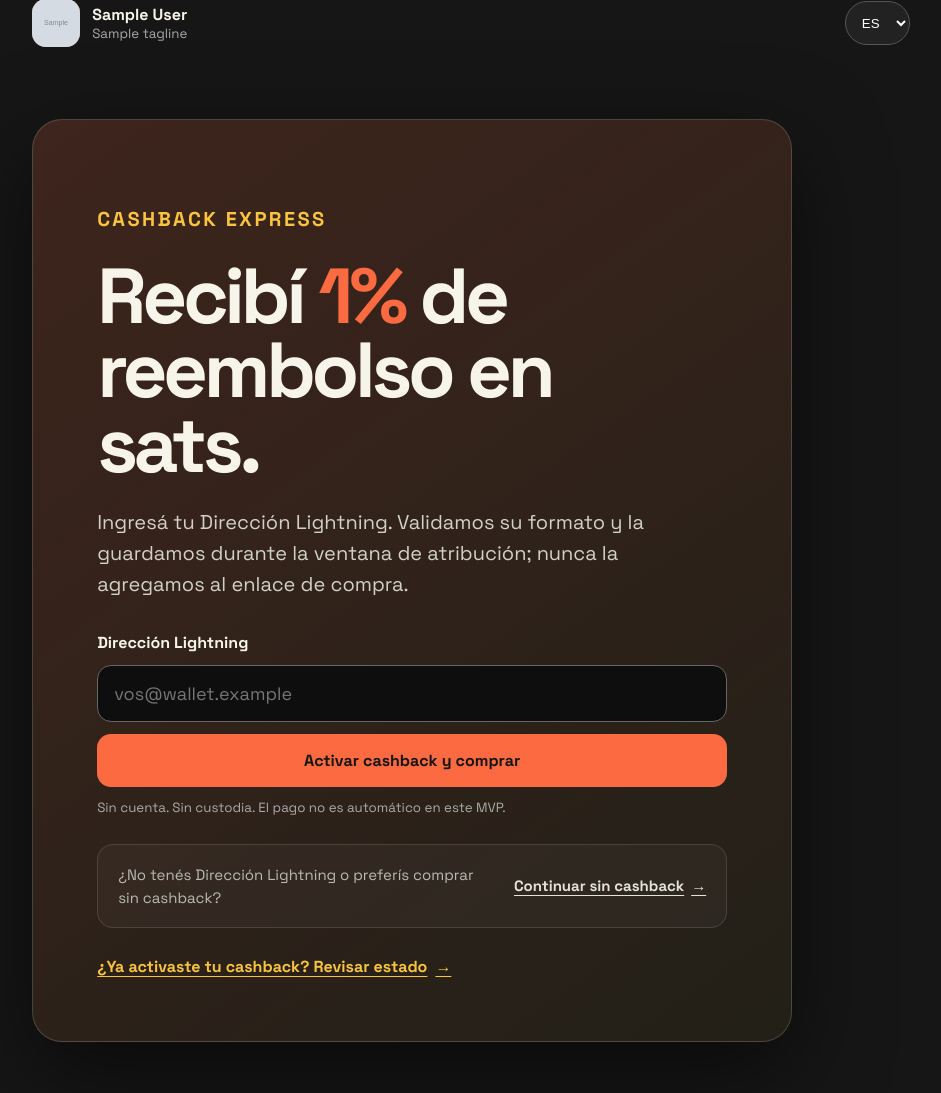
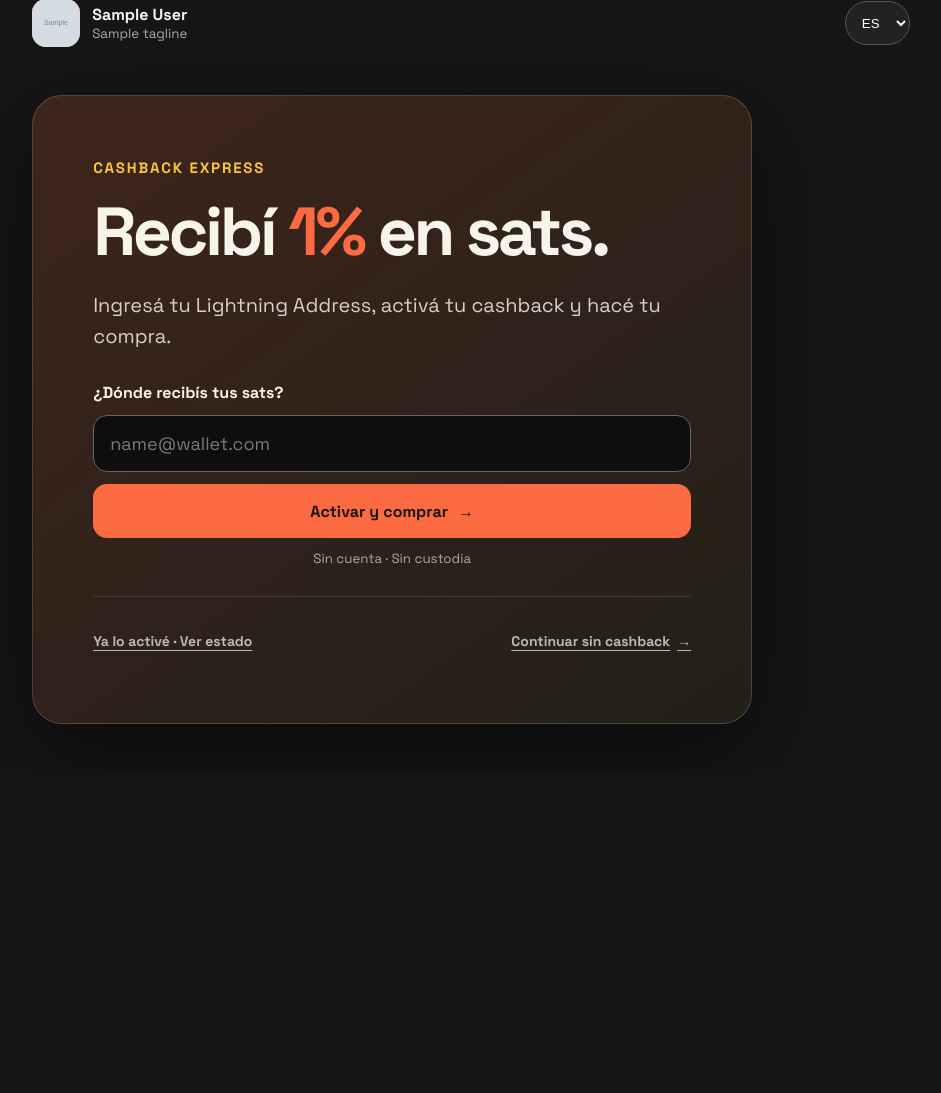
Before and after one commit to juangb87/nostr-affiliate-poc, a FastAPI app: template app/templates/cashback_express.html in a window 1280 px wide. Shown: the part 52-1145 px from the top of the page, without its empty margins (169-1110 px from the left). After the commit the page ends 776 px from the top, so only its background shows below. Run offline with FastAPI, Linux system fonts and the light colour scheme; the template is opened without the code that fills it: most values are stand-ins (such as "Sample title", 1, 10 or a date in 2020); grey boxes marked "Sample" are stand-in pictures; some libraries are stand-ins or nearby versions.

Commit message:
feat: streamline cashback express claim landing

```diff
--- a/app/static/cashback-express.css
+++ b/app/static/cashback-express.css
@@ -3,31 +3,35 @@
 html{color-scheme:dark}
 body{margin:0;min-height:100vh;background:#151615;color:#f7f5ea;font-family:Space,system-ui,sans-serif}
 .cashback-shell{width:min(980px,100%);margin:auto;padding:clamp(18px,4vw,54px)}
-.brand{display:flex;align-items:center;gap:12px;margin-bottom:clamp(40px,9vh,100px)}
+.brand{display:flex;align-items:center;gap:12px;margin-bottom:clamp(30px,6vh,66px)}
 .brand img,.brand-mark{width:48px;height:48px;border-radius:14px;object-fit:cover;background:#fc6a42;color:#151615;display:grid;place-items:center;font-size:24px;font-weight:800}
 .brand div{display:flex;flex-direction:column;min-width:0}
 .brand strong,.brand small{overflow-wrap:anywhere}
 .brand small{color:#aaa}
 .language{margin-left:auto;flex:0 0 auto}
 .language select{background:#222;color:#fff;border:1px solid #555;border-radius:999px;padding:9px 12px;min-height:44px}
-.cashback-card{max-width:760px;background:linear-gradient(145deg,rgba(252,106,66,.18),rgba(249,196,65,.06));border:1px solid rgba(255,255,255,.16);border-radius:30px;padding:clamp(24px,6vw,64px);box-shadow:0 30px 90px #0008}
-.eyebrow{color:#f9c441;text-transform:uppercase;letter-spacing:.12em;font-weight:700}
-h1{font-size:clamp(40px,8vw,78px);line-height:.96;letter-spacing:-.055em;margin:.3em 0}
+.cashback-card{max-width:720px;background:linear-gradient(145deg,rgba(252,106,66,.18),rgba(249,196,65,.06));border:1px solid rgba(255,255,255,.16);border-radius:30px;padding:clamp(24px,6vw,60px);box-shadow:0 30px 90px #0008}
+.eyebrow{margin:0 0 20px;color:#f9c441;text-transform:uppercase;letter-spacing:.12em;font-size:15px;font-weight:800}
+h1{max-width:620px;font-size:clamp(40px,7vw,68px);line-height:.98;letter-spacing:-.05em;margin:0}
 h1 em{color:#fc6a42;font-style:normal}
 h2{margin:0;font-size:clamp(22px,4vw,32px);line-height:1.1}
 p{line-height:1.55;color:#d2d1c8;font-size:clamp(16px,2.5vw,20px)}
-form{display:grid;gap:12px;margin-top:32px}
+.intro{max-width:570px;margin:24px 0 0}
+form{display:grid;gap:12px;margin-top:30px}
 label{font-weight:700}
-input,button{font:inherit;border-radius:14px;padding:16px;border:1px solid #666;min-height:52px}
+input,button{font:inherit;border-radius:14px;padding:16px;border:1px solid #666;min-height:54px}
 input{background:#0d0e0d;color:#fff;font-size:18px;min-width:0;width:100%}
-button{background:#fc6a42;color:#151615;border:0;font-weight:900;cursor:pointer}
+input::placeholder{color:#777b74}
+input:focus{outline:3px solid rgba(249,196,65,.32);border-color:#f9c441}
+button{display:flex;align-items:center;justify-content:center;gap:10px;background:#fc6a42;color:#151615;border:0;font-weight:900;cursor:pointer;transition:transform .15s ease,filter .15s ease}
+button:hover{filter:brightness(1.06);transform:translateY(-1px)}
 button:disabled{opacity:.6;cursor:wait}
+form small{min-height:20px;color:#aaa;text-align:center}
 small{color:#aaa}
 a{color:inherit}
-.check-link{display:inline-flex;align-items:center;gap:8px;margin-top:28px;color:#f9c441;font-weight:700;text-underline-offset:4px}
-.skip-cashback{display:flex;align-items:center;justify-content:space-between;gap:18px;margin-top:28px;padding:18px 20px;border:1px solid rgba(255,255,255,.12);border-radius:16px;background:rgba(255,255,255,.035)}
-.skip-cashback p{margin:0;font-size:15px;color:#b9bbb2}
-.continue-link{flex:0 0 auto;display:inline-flex;align-items:center;gap:7px;min-height:44px;padding:10px 0;color:#e3e3d7;font-size:15px;font-weight:700;text-underline-offset:4px}
+.secondary-actions{display:flex;align-items:center;justify-content:space-between;gap:20px;margin-top:26px;padding-top:22px;border-top:1px solid rgba(255,255,255,.12)}
+.check-link,.continue-link{display:inline-flex;align-items:center;gap:7px;min-height:44px;color:#b9bbb2;font-size:14px;font-weight:700;text-underline-offset:4px}
+.check-link:hover,.continue-link:hover{color:#f9c441}
 
 .status-shell{width:min(900px,100%)}
 .status-shell .brand{margin-bottom:clamp(28px,5vh,54px)}
@@ -82,7 +86,7 @@ html[lang=es] body [lang=es],html[lang=en] body [lang=en]{display:inline}
   .status-notice,.status-empty,.status-result{padding:18px}
   .back-link{margin-bottom:24px}
   input,button{width:100%}
-  .skip-cashback{align-items:flex-start;flex-direction:column;gap:10px;padding:16px}
+  .secondary-actions{align-items:flex-start;flex-direction:column;gap:2px}
 }
 
 @media(max-width:340px){
--- a/app/templates/cashback_express.html
+++ b/app/templates/cashback_express.html
@@ -6,7 +6,7 @@
   <meta name="referrer" content="no-referrer">
   <meta name="robots" content="noindex,nofollow">
   <title>{{ campaign.name }} · Cashback Express</title>
-  <link rel="stylesheet" href="/static/cashback-express.css?v=20260805-continue1">
+  <link rel="stylesheet" href="/static/cashback-express.css?v=20260815-claim1">
 </head>
 <body>
 <main class="cashback-shell">
@@ -17,21 +17,20 @@
   </header>
   <section class="cashback-card">
     <p class="eyebrow"><span lang="es">Cashback Express</span><span lang="en">Cashback Express</span></p>
-    <h1><span lang="es">Recibí <em>{{ campaign.cashback_percent }}%</em> de reembolso en sats.</span><span lang="en">Get <em>{{ campaign.cashback_percent }}%</em> cashback in sats.</span></h1>
-    <p><span lang="es">Ingresá tu Dirección Lightning. Validamos su formato y la guardamos durante la ventana de atribución; nunca la agregamos al enlace de compra.</span><span lang="en">Enter your Lightning Address. We validate its format and retain it for the attribution window; it is never added to your shopping link.</span></p>
+    <h1><span lang="es">Recibí <em>{{ campaign.cashback_percent }}%</em> en sats.</span><span lang="en">Get <em>{{ campaign.cashback_percent }}%</em> back in sats.</span></h1>
+    <p class="intro"><span lang="es">Ingresá tu Lightning Address, activá tu cashback y hacé tu compra.</span><span lang="en">Enter your Lightning Address, activate your cashback, and shop.</span></p>
     <form id="cashback-claim" action="/x/{{ campaign.short_code }}/claim" method="post" novalidate>
-      <label for="lightning-address"><span lang="es">Dirección Lightning</span><span lang="en">Lightning Address</span></label>
-      <input id="lightning-address" type="email" autocomplete="email" inputmode="email" placeholder="vos@wallet.example" required maxlength="320">
-      <button type="submit"><span lang="es">Activar cashback y comprar</span><span lang="en">Activate cashback and shop</span></button>
-      <small id="claim-status" role="status" aria-live="polite"><span lang="es">Sin cuenta. Sin custodia. El pago no es automático en este MVP.</span><span lang="en">No account. No custody. Payment is not automatic in this MVP.</span></small>
+      <label for="lightning-address"><span lang="es">¿Dónde recibís tus sats?</span><span lang="en">Where should we send your sats?</span></label>
+      <input id="lightning-address" type="email" autocomplete="email" inputmode="email" placeholder="name@wallet.com" required maxlength="320">
+      <button type="submit"><span lang="es">Activar y comprar</span><span lang="en">Activate &amp; shop</span> <span aria-hidden="true">→</span></button>
+      <small id="claim-status" role="status" aria-live="polite"><span lang="es">Sin cuenta · Sin custodia</span><span lang="en">No account · Non-custodial</span></small>
     </form>
-    <aside class="skip-cashback">
-      <p><span lang="es">¿No tenés Dirección Lightning o preferís comprar sin cashback?</span><span lang="en">No Lightning Address, or prefer to shop without cashback?</span></p>
+    <nav class="secondary-actions" aria-label="Cashback">
+      <a class="check-link" href="/x/{{ campaign.short_code }}/check"><span lang="es">Ya lo activé · Ver estado</span><span lang="en">Already activated · Check status</span></a>
       <a class="continue-link" href="/x/{{ campaign.short_code }}/continue"><span lang="es">Continuar sin cashback</span><span lang="en">Continue without cashback</span> <span aria-hidden="true">→</span></a>
-    </aside>
-    <a class="check-link" href="/x/{{ campaign.short_code }}/check"><span lang="es">¿Ya activaste tu cashback? Revisar estado</span><span lang="en">Already activated cashback? Check status</span> <span aria-hidden="true">→</span></a>
+    </nav>
   </section>
 </main>
-<script src="/static/cashback-express.js?v=20260813-declined1" defer></script>
+<script src="/static/cashback-express.js?v=20260815-claim1" defer></script>
 </body>
 </html>
```
Also changed, not shown: tests/test_cashback_express.py (+12 -3 lines).
